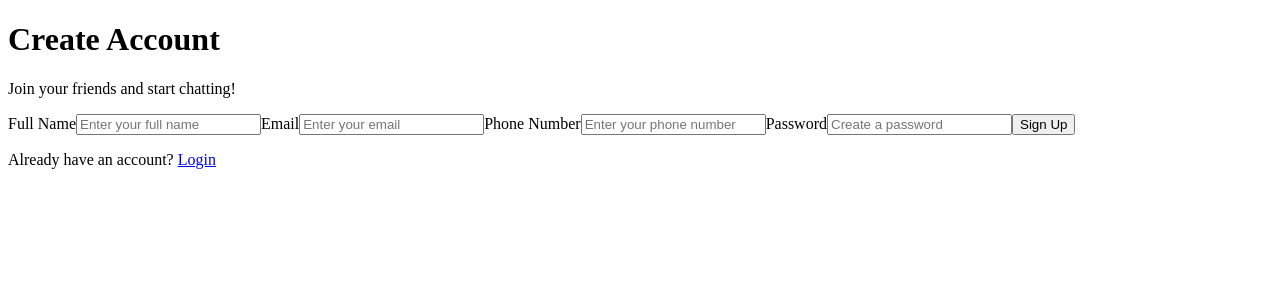
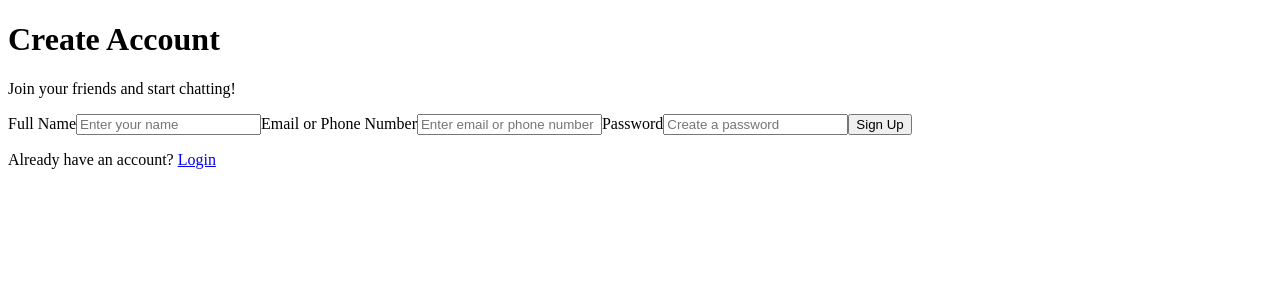
Before and after one commit to Prince-jod/GroupChat, a React app in the folder frontend/: page /signup in a window 1280 px wide. Shown: the top 300 px of the page. Built offline with nearby package versions, Linux system fonts and the light colour scheme; the HTML template or start-up script is replaced by a standard one.

Commit message:
Auto commit

```diff
--- a/frontend/src/components/signup.jsx
+++ b/frontend/src/components/signup.jsx
@@ -4,9 +4,8 @@ import { Link } from "react-router-dom";
 function Signup() {
   const [formData, setFormData] = useState({
     name: "",
-    email: "",
+    identifier: "",
     password: "",
-    phone: "",
   });
 
   const [message, setMessage] = useState("");
@@ -49,9 +48,8 @@ function Signup() {
 
       setFormData({
         name: "",
-        email: "",
+        identifier: "",
         password: "",
-        phone: "",
       });
     } catch (error) {
       setMessage(error.message || "Unable to connect to the server");
@@ -71,30 +69,19 @@ function Signup() {
           id="name"
           type="text"
           name="name"
-          placeholder="Enter your full name"
+          placeholder="Enter your name"
           value={formData.name}
           onChange={handleChange}
           required
         />
 
-        <label htmlFor="email">Email</label>
+        <label htmlFor="identifier">Email or Phone Number</label>
         <input
-          id="email"
-          type="email"
-          name="email"
-          placeholder="Enter your email"
-          value={formData.email}
-          onChange={handleChange}
-          required
-        />
-
-        <label htmlFor="phone">Phone Number</label>
-        <input
-          id="phone"
-          type="tel"
-          name="phone"
-          placeholder="Enter your phone number"
-          value={formData.phone}
+          id="identifier"
+          type="text"
+          name="identifier"
+          placeholder="Enter email or phone number"
+          value={formData.identifier}
           onChange={handleChange}
           required
         />
```
